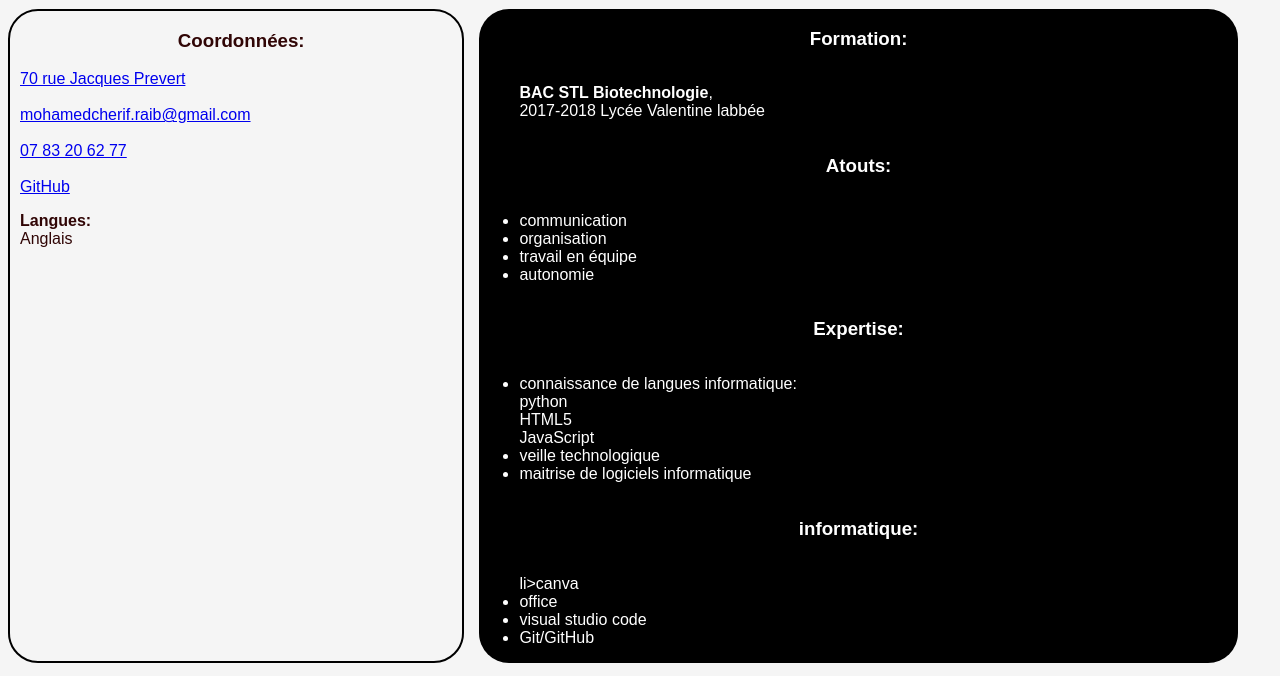
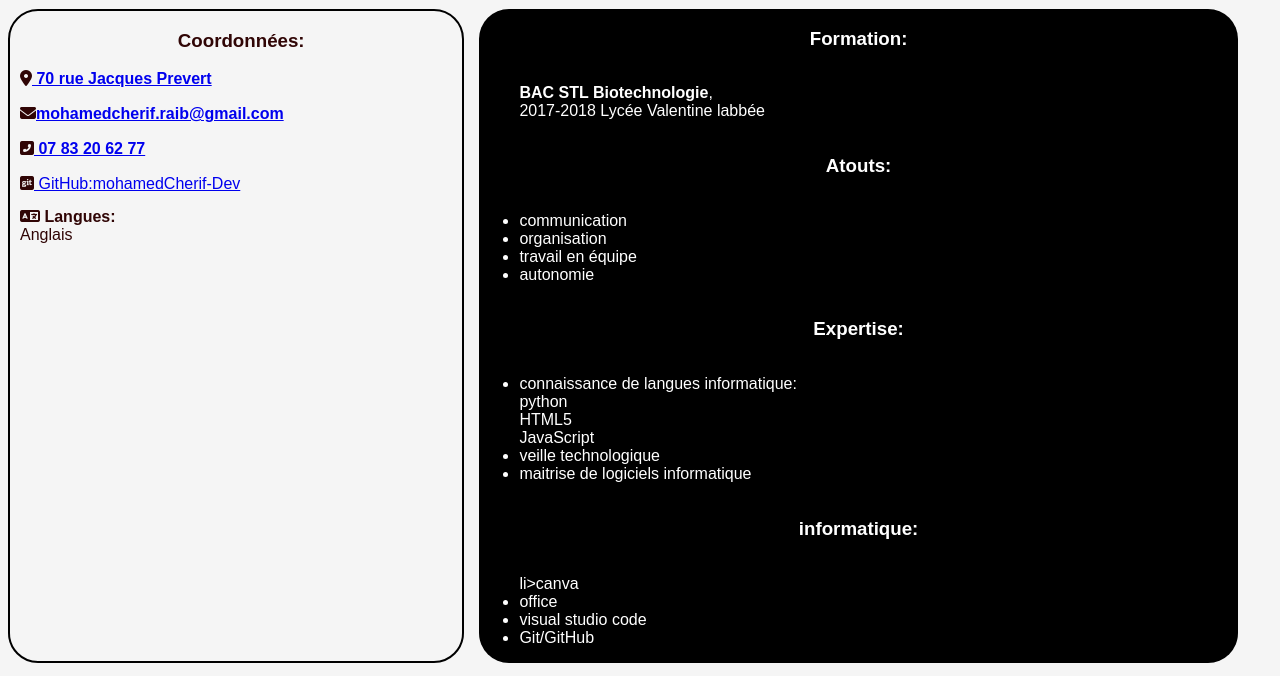
Before and after one commit to mohamedCherif-Dev/CV, a plain HTML site: page test.html in a window 1280 px wide. Shown: the part 124-800 px from the top of the page. Drawn offline with Linux system fonts and the light colour scheme.

Commit message:
Add files via upload

```diff
--- a/styletest.css
+++ b/styletest.css
@@ -1,14 +1,17 @@
 *{
     font-family: Arial, Helvetica, sans-serif;
 }
+@media screen and (max-width:767px){
 
+div{flex-direction: row;}
+
+}
 body{background-color: whitesmoke ;}
 
 #header{border: 2px solid black;
             border-radius: 30px;}
 
-div{
-    display: flex;
+div{display: flex;
         flex-flow: wrap;
     }
 
@@ -17,17 +20,21 @@ div{
             border: 2px solid black;
                 border-radius: 30px;
                      margin-right:15px ;
-                         padding-left: 10px;}
+                         padding-left: 10px;
+                            overflow: auto;}
 
 .item2{flex-direction: column;
-       width: 60%;background-color: black;
+       width: 60%;
+        background-color: black;
             color: white;
                 border-radius: 30px;}
 
-.item3{width: 100%;background-color: black;
+.item3{width: 100%;
+        background-color: black;
             color: white;
                 border-radius: 30px;
-                    margin: 20px;}
+                    margin: 20px;
+                    overflow: auto;}
 
 h2{text-align: center;}
 
--- a/test.html
+++ b/test.html
@@ -6,7 +6,7 @@
     <meta charset="utf-8">
     <title>CV Mohamed-cherif RAIB</title>
     <link rel="stylesheet" href="styletest.css">
-    <script src="script.js"></script>
+    <script src="https://kit.fontawesome.com/017c3a8b65.js" crossorigin="anonymous"></script>
   </head>
 
   <body>
@@ -18,11 +18,11 @@
     <div class="item1">
         <div class="item4">
             <h3>Coordonnées:</h3>
-              <a href="https://www.google.fr/maps/place/70+Rue+Jacques+Pr%C3%A9vert,+59100+Roubaix/@50.6893173,3.1795513,15z/data=!3m1!4b1!4m5!3m4!1s0x47c3289046cf092f:0x453a2c94168b797a!8m2!3d50.6893176!4d3.1882846">70 rue Jacques Prevert</a><br>
-              <a href="mailto:mohamedcherif.raib@gmail.com">mohamedcherif.raib@gmail.com</a><br>
-              <a href="tel:+783206277">07 83 20 62 77<br></a><br>
-              <a href="https://github.com/mohamedCherif-Dev">GitHub</a>
-            <p><strong>Langues:</strong><br>Anglais</p>
+              <i class="fas fa-map-marker-alt"><a href="https://www.google.fr/maps/place/70+Rue+Jacques+Pr%C3%A9vert,+59100+Roubaix/@50.6893173,3.1795513,15z/data=!3m1!4b1!4m5!3m4!1s0x47c3289046cf092f:0x453a2c94168b797a!8m2!3d50.6893176!4d3.1882846"> 70 rue Jacques Prevert</a></i><br>
+              <i class="fas fa-envelope"><a href="mailto:mohamedcherif.raib@gmail.com">mohamedcherif.raib@gmail.com</a></i><br>
+              <i class="fas fa-phone-square-alt"><a href="tel:+783206277"> 07 83 20 62 77</a></i><br>
+              <i class="fab fa-git-square"><a href="https://github.com/mohamedCherif-Dev"> GitHub:mohamedCherif-Dev</a></i>
+              <p><i class="fas fa-language"><strong> Langues:</strong></i><br>Anglais</p>
         </div>
 
           <div class="item2">
```
